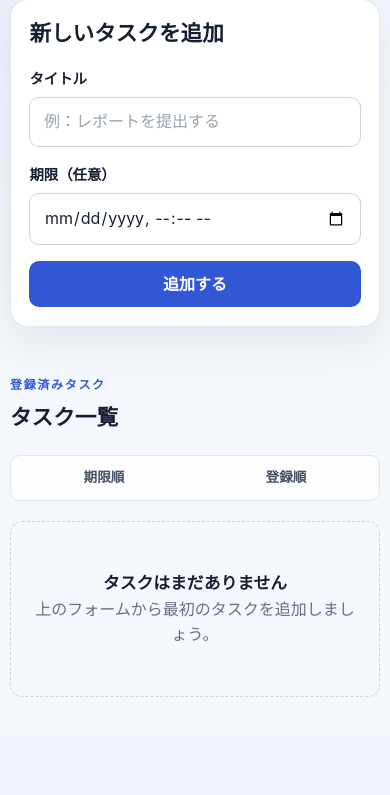
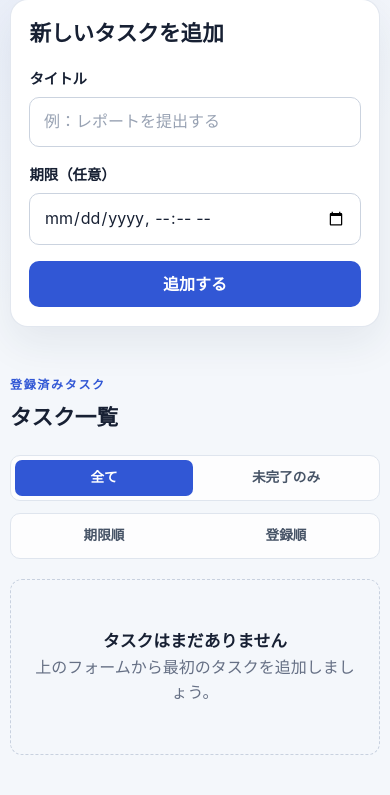
Before and after one commit to s1f102501495/django-test-exercise, a Django app: page / in a window 390 px wide. Shown: the part 201-996 px from the top of the page. Before the commit the page ends 898 px from the top, so only its background shows below. Run offline with Django 5.2, Linux system fonts and the light colour scheme; data that the repository does not hold is empty.

Commit message:
表示の切り替え機能の追加

```diff
--- a/todo/static/todo/style.css
+++ b/todo/static/todo/style.css
@@ -227,6 +227,13 @@ h1 {
   margin-bottom: 0;
 }
 
+.toolbar-links {
+  display: flex;
+  flex-wrap: wrap;
+  gap: 0.75rem;
+}
+
+.filter-links,
 .sort-links {
   display: inline-flex;
   gap: 0.25rem;
@@ -236,6 +243,7 @@ h1 {
   background: rgba(255, 255, 255, 0.8);
 }
 
+.filter-links a,
 .sort-links a {
   padding: 0.45rem 0.7rem;
   border-radius: 7px;
@@ -244,9 +252,15 @@ h1 {
   font-weight: 700;
 }
 
+.filter-links a:hover,
 .sort-links a:hover {
   background: var(--color-primary-soft);
   color: var(--color-primary);
+}
+
+.filter-links a.active {
+  background: var(--color-primary);
+  color: #fff;
 }
 
 .task-grid {
@@ -438,10 +452,17 @@ h1 {
     flex-direction: column;
   }
 
+  .toolbar-links {
+    width: 100%;
+    align-items: stretch;
+  }
+
+  .filter-links,
   .sort-links {
     width: 100%;
   }
 
+  .filter-links a,
   .sort-links a {
     flex: 1;
     text-align: center;
--- a/todo/templates/todo/index.html
+++ b/todo/templates/todo/index.html
@@ -42,10 +42,16 @@
             <p class="eyebrow">登録済みタスク</p>
             <h2 id="task-list-heading" class="section-title">タスク一覧</h2>
           </div>
-          <nav class="sort-links" aria-label="タスクの並び替え">
-            <a href="{% url 'index' %}?order=due">期限順</a>
-            <a href="{% url 'index' %}?order=post">登録順</a>
-          </nav>
+          <div class="toolbar-links">
+            <nav class="filter-links" aria-label="タスクの表示切り替え">
+              <a href="{% url 'index' %}{% if request.GET.order %}?order={{ request.GET.order }}{% endif %}" class="{% if filter_mode == 'all' %}active{% endif %}">全て</a>
+              <a href="{% url 'index' %}?filter=active{% if request.GET.order %}&order={{ request.GET.order }}{% endif %}" class="{% if filter_mode == 'active' %}active{% endif %}">未完了のみ</a>
+            </nav>
+            <nav class="sort-links" aria-label="タスクの並び替え">
+              <a href="{% url 'index' %}?{% if filter_mode == 'active' %}filter=active&amp;{% endif %}order=due">期限順</a>
+              <a href="{% url 'index' %}?{% if filter_mode == 'active' %}filter=active&amp;{% endif %}order=post">登録順</a>
+            </nav>
+          </div>
         </div>
 
         <div class="task-grid">
--- a/todo/views.py
+++ b/todo/views.py
@@ -32,13 +32,20 @@ def index(request):
         )
         task.save()
 
+    filter_mode = request.GET.get('filter', 'all')
+    if filter_mode == 'active':
+        tasks = Task.objects.filter(completed=False)
+    else:
+        tasks = Task.objects.all()
+
     if request.GET.get('order') == 'due':
-        tasks = Task.objects.order_by('due_at')
+        tasks = tasks.order_by('due_at')
     else:
-        tasks = Task.objects.order_by('-posted_at')
+        tasks = tasks.order_by('-posted_at')
 
     context = {
-        'tasks': tasks
+        'tasks': tasks,
+        'filter_mode': filter_mode,
     }
     return render(request, 'todo/index.html', context)
 
```
Also changed, not shown: todo/tests.py (+13 -0 lines).
